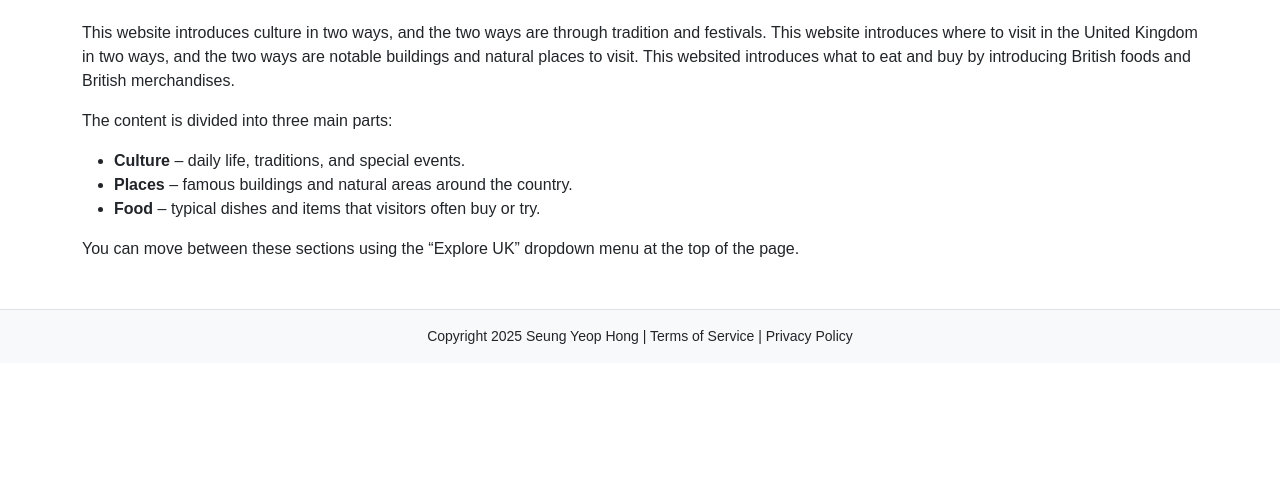
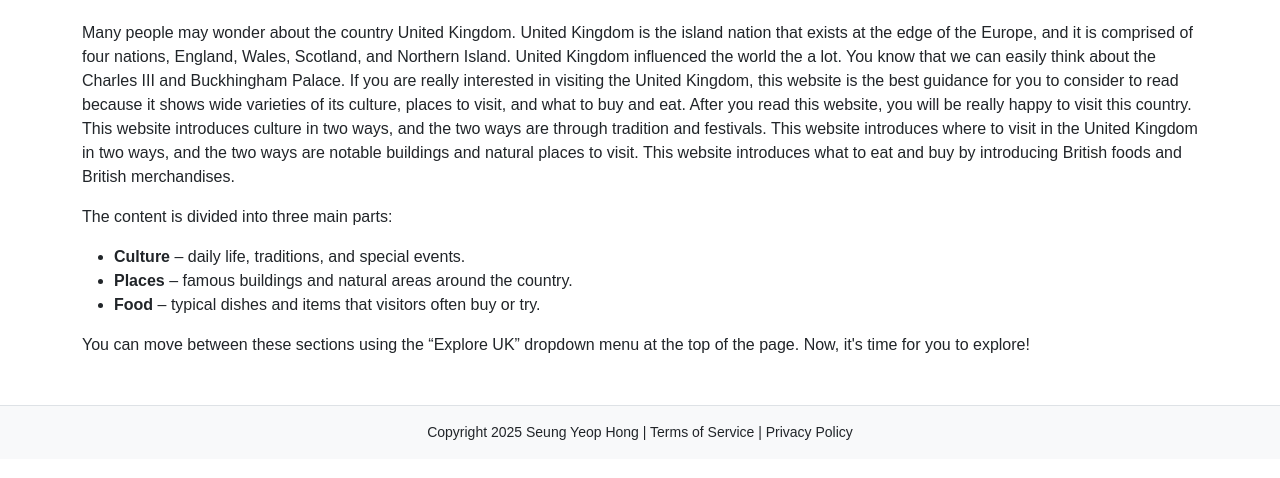
Before and after one commit to planetbot11/P4.-Class-Project-Build-Webpages--Part-4-4, a plain HTML site: page about.html in a window 1280 px wide. Shown: the part 132-610 px from the top of the page. Drawn offline with nearby package versions, Linux system fonts and the light colour scheme; files that its build step writes are made by us from their sources.

Commit message:
Create about.html.

```diff
--- a/about.html
+++ b/about.html
@@ -52,9 +52,14 @@
     <h1 class="mb-4">About This Website</h1>
 
     <p>
+      Many people may wonder about the country United Kingdom. United Kingdom is the island nation that exists at the edge of the Europe, and it
+      is comprised of four nations, England, Wales, Scotland, and Northern Island. United Kingdom influenced the world the a lot. You know
+      that we can easily think about the Charles III and Buckhingham Palace. If you are really interested in visiting the United Kingdom, this website is the
+      best guidance for you to consider to read because it shows wide varieties of its culture, places to visit, and what to buy and eat. After you read this
+      website, you will be really happy to visit this country.
       This website introduces culture in two ways, and the two ways are through tradition and festivals.
       This website introduces where to visit in the United Kingdom in two ways, and the two ways are notable buildings and natural places to visit.
-      This websited introduces what to eat and buy by introducing British foods and British merchandises.
+      This website introduces what to eat and buy by introducing British foods and British merchandises.
     </p>
 
     <p>
@@ -68,7 +73,7 @@
     </ul>
 
     <p>
-      You can move between these sections using the “Explore UK” dropdown menu at the top of the page.
+      You can move between these sections using the “Explore UK” dropdown menu at the top of the page. Now, it's time for you to explore!
     </p>
   </main>
 
```
